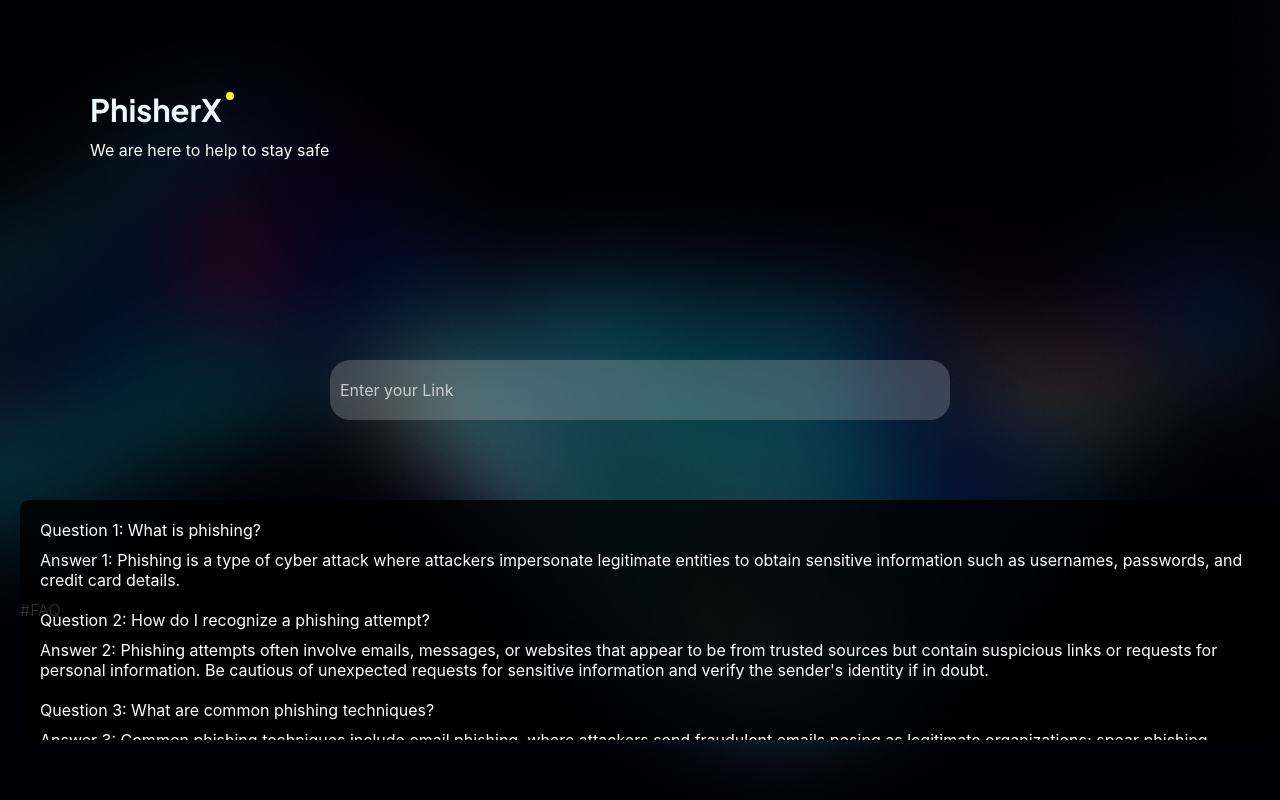
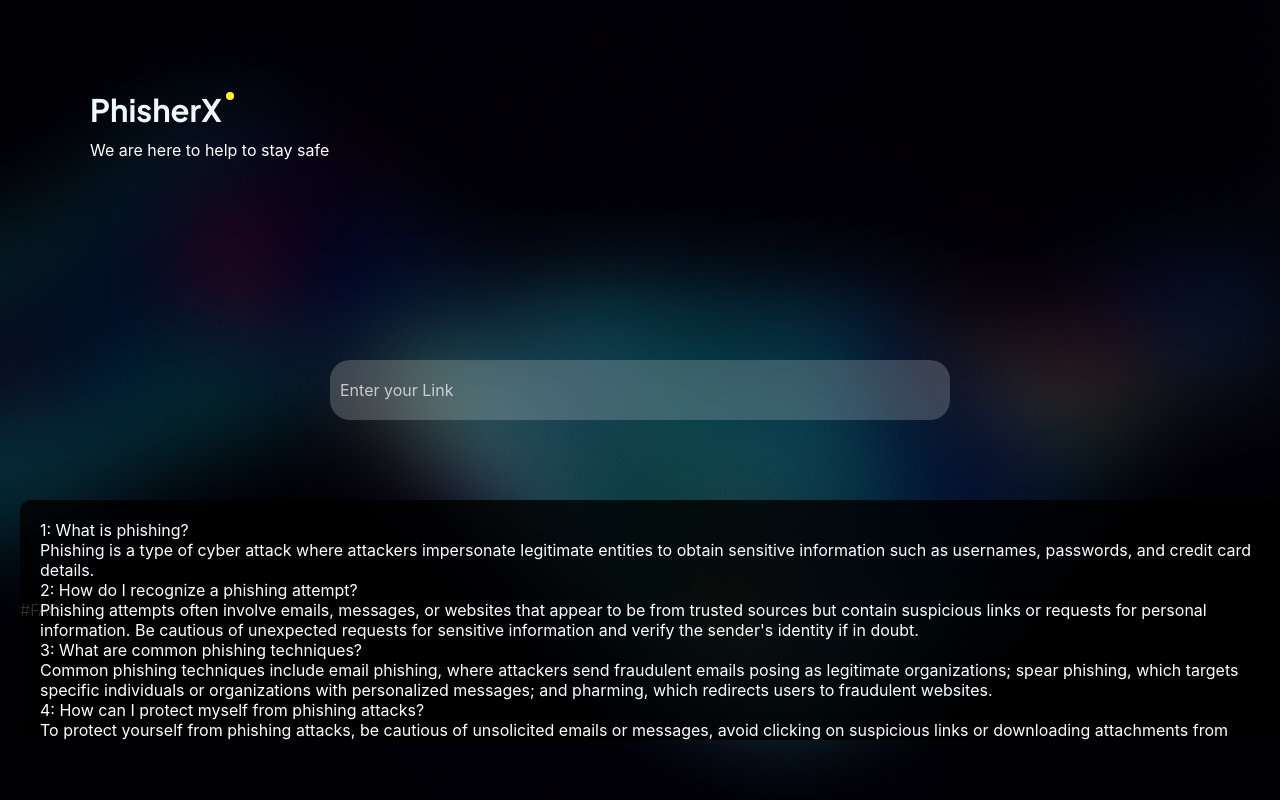
Before and after one commit to nevinsebastian/phish, a React (Create React App) app in the folder Frontend/phish/: page / in a window 1280 px wide. Both pictures are taken after a click on the element "#FAQ". Built offline with nearby package versions, Linux system fonts and the light colour scheme.

Commit message:
added style

```diff
--- a/Frontend/phish/src/components/InteractiveInput.js
+++ b/Frontend/phish/src/components/InteractiveInput.js
@@ -20,16 +20,16 @@ const InteractiveInput = () => {
       <div className="faq-text" onClick={toggleFAQ}>#FAQ</div>
       {showFAQ && (
         <div className="faq-container">
-          <div className="faq-question">Question 1: What is phishing?</div>
-          <div className="faq-answer">Answer 1: Phishing is a type of cyber attack where attackers impersonate legitimate entities to obtain sensitive information such as usernames, passwords, and credit card details.</div>
-          <div className="faq-question">Question 2: How do I recognize a phishing attempt?</div>
-          <div className="faq-answer">Answer 2: Phishing attempts often involve emails, messages, or websites that appear to be from trusted sources but contain suspicious links or requests for personal information. Be cautious of unexpected requests for sensitive information and verify the sender's identity if in doubt.</div>
-          <div className="faq-question">Question 3: What are common phishing techniques?</div>
-          <div className="faq-answer">Answer 3: Common phishing techniques include email phishing, where attackers send fraudulent emails posing as legitimate organizations; spear phishing, which targets specific individuals or organizations with personalized messages; and pharming, which redirects users to fraudulent websites.</div>
-          <div className="faq-question">Question 4: How can I protect myself from phishing attacks?</div>
-          <div className="faq-answer">Answer 4: To protect yourself from phishing attacks, be cautious of unsolicited emails or messages, avoid clicking on suspicious links or downloading attachments from unknown sources, regularly update your security software, and enable two-factor authentication for online accounts.</div>
-          <div className="faq-question">Question 5: What should I do if I suspect a phishing attempt?</div>
-          <div className="faq-answer">Answer 5: If you suspect a phishing attempt, do not respond to the email or click on any links. Instead, report the suspicious activity to the appropriate authorities, such as your organization's IT department or the Anti-Phishing Working Group (APWG).</div>
+          <div className="faq-question">1: What is phishing?</div>
+          <div className="faq-answer"> Phishing is a type of cyber attack where attackers impersonate legitimate entities to obtain sensitive information such as usernames, passwords, and credit card details.</div>
+          <div className="faq-question">2: How do I recognize a phishing attempt?</div>
+          <div className="faq-answer"> Phishing attempts often involve emails, messages, or websites that appear to be from trusted sources but contain suspicious links or requests for personal information. Be cautious of unexpected requests for sensitive information and verify the sender's identity if in doubt.</div>
+          <div className="faq-question">3: What are common phishing techniques?</div>
+          <div className="faq-answer"> Common phishing techniques include email phishing, where attackers send fraudulent emails posing as legitimate organizations; spear phishing, which targets specific individuals or organizations with personalized messages; and pharming, which redirects users to fraudulent websites.</div>
+          <div className="faq-question">4: How can I protect myself from phishing attacks?</div>
+          <div className="faq-answer"> To protect yourself from phishing attacks, be cautious of unsolicited emails or messages, avoid clicking on suspicious links or downloading attachments from unknown sources, regularly update your security software, and enable two-factor authentication for online accounts.</div>
+          <div className="faq-question">5: What should I do if I suspect a phishing attempt?</div>
+          <div className="faq-answer"> If you suspect a phishing attempt, do not respond to the email or click on any links. Instead, report the suspicious activity to the appropriate authorities, such as your organization's IT department or the Anti-Phishing Working Group (APWG).</div>
         </div>
       )}
       {/* Your other content here */}
--- a/Frontend/phish/src/components/css.css
+++ b/Frontend/phish/src/components/css.css
@@ -94,13 +94,10 @@
   color: white;
   z-index: 100;
   max-height: 200px; /* Adjust as needed */
-  overflow-y: auto;
+  overflow-y: auto; /* Enable scrolling */
 }
 
-.faq-question {
-  margin-bottom: 10px;
+/* Hide scrollbar */
+.faq-container::-webkit-scrollbar {
+  width: 0; /* Hide scrollbar */
 }
-
-.faq-answer {
-  margin-bottom: 20px;
-}
```
